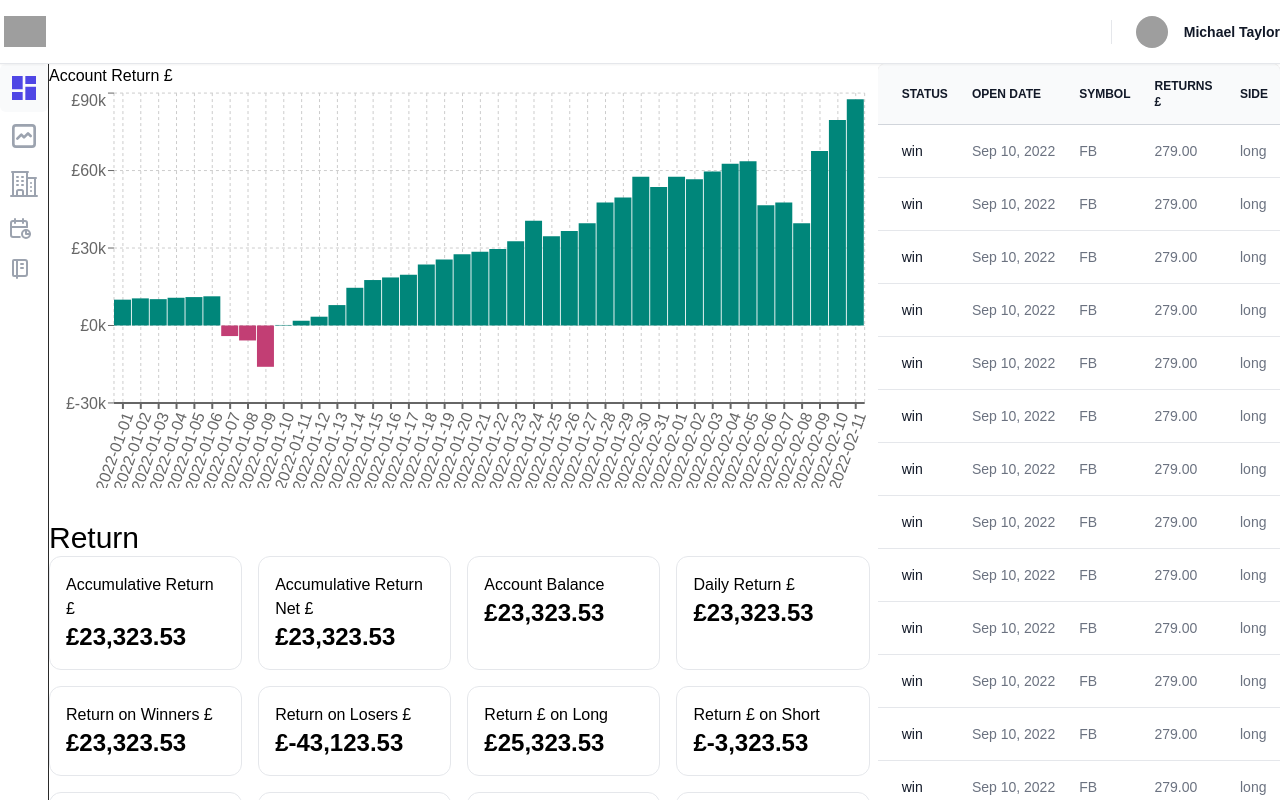
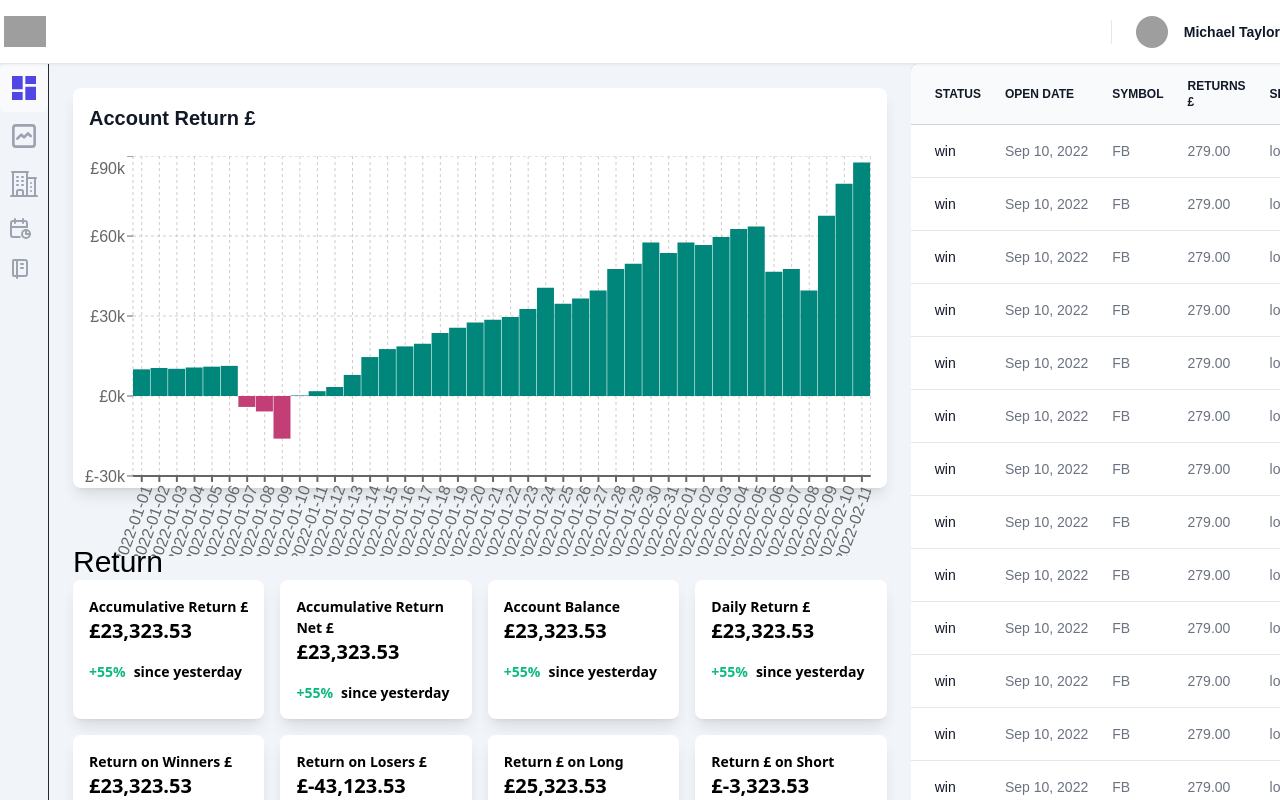
Before and after one commit to AurelianSpodarec/tradesmash-demo, a React (Vite) app: page /dashboard in a window 1280 px wide. Built offline with nearby package versions, Linux system fonts and the light colour scheme; grey boxes are pictures that could not be loaded.

Commit message:
update: Added some styling for boxes

```diff
--- a/src/views/components/StatBox.tsx
+++ b/src/views/components/StatBox.tsx
@@ -1,11 +1,22 @@
 function StatBox({ title, value }:StatBoxProps) {
     return (
-        <article className="overflow-hidden rounded-xl border border-gray-200">
-        <div className="p-4">
-            <div>
-                <h3>{title}</h3>
-                <span className="text-2xl font-semibold">£{value}</span>
+        <article className="relative flex flex-col min-w-0 break-words bg-white rounded-lg mb-6 xl:mb-0 shadow-lg">
+        <div className="flex-auto p-4">
+
+            <div className="mb-0 font-sans font-semibold leading-normal text-sm">
+
+                <div className="mb-4 flex flex-col">
+                    <span className="mb-0 font-sans font-semibold leading-normal dark:opacity-60 text-sm">{title}</span>
+                    <span className="text-xl font-bold">£{value}</span>
+                </div>
+
+                <p className="text-sm dark:opacity-60">
+                    <span className="mr-2 font-bold leading-normal text-sm text-emerald-500">+55%</span>
+                    <span>since yesterday</span>
+                </p>
+
             </div>
+
         </div>
         </article>
     )
--- a/src/views/pages/Dashboard/AccountPerformance.tsx
+++ b/src/views/pages/Dashboard/AccountPerformance.tsx
@@ -90,12 +90,16 @@ function AccountPerformance() {
 
 
   return (
-    <div className="h-[400px] w-full">
+    <div className="h-[400px] w-full bg-white relative flex flex-col min-w-0 break-words bg-white rounded-lg mb-6 xl:mb-0 shadow-lg">
+    <div className="h-full">
 
-        <h3>Account Return £</h3>
+        <div className="p-4">
+            <h3 className="mb-2 text-xl font-bold text-gray-900">Account Return £</h3>
+        </div>
 
+        <div className="h-full pr-4">
         <ResponsiveContainer>
-        <BarChart data={data} barCategoryGap={0}>
+        <BarChart data={data} barCategoryGap={0} margin={{ height: "220%" }}>
             <CartesianGrid yAxis={false}  strokeDasharray="3 3"/>
             <XAxis
                 dataKey="date"
@@ -117,7 +121,9 @@ function AccountPerformance() {
             </Bar>
         </BarChart>
         </ResponsiveContainer>
+        </div>
 
+    </div>
     </div>
     )
 }
--- a/src/views/pages/Dashboard/DashboardIndex.tsx
+++ b/src/views/pages/Dashboard/DashboardIndex.tsx
@@ -5,6 +5,7 @@ import GraphBox from "./GraphBox";
 import TradesSidebar from "./TradesSidebar";
 import TradingIndex from "./Trading/TradingIndex";
 import { ScalableContainer, ScalableContent, ScalableHeader } from './_components/ScalableCell';
+import StatBox from "@/views/components/StatBox";
 
 const data2 = [
     { date: '2022-01-01', accountValue: 10000 },
@@ -105,11 +106,14 @@ function DashboardIndex() {
     return (
         <LayoutDashboard>
 
-            <div className="grid grid-cols-12 space-x-2 h-full">
 
-                <div className="col-span-8 h-full w-full">
+            <div className="grid grid-cols-10 h-full">
+
+
+                <div className="col-span-7 h-full w-full pb-[64px]">
+                {/* <div className="p-6"> */}
                 <ScalableContainer>
-                <ScalableContent>
+                <ScalableContent className="p-6">
                     {/* <div className="relative overflow-auto h-full"> */}
 
                     <AccountPerformance />
@@ -118,34 +122,36 @@ function DashboardIndex() {
                         <h3 className="text-3xl">Return</h3>
 
                         <div className="grid sm:grid-cols-3 md:grid-cols-4 gap-4">
-                            <GraphBox title="Accumulative Return £" value="23,323.53" chart={data2} />
-                            <GraphBox title="Accumulative Return Net £" value="23,323.53" chart={data3} />
-                            <GraphBox title="Account Balance" value="23,323.53" chart="" />
-                            <GraphBox title="Daily Return £" value="23,323.53" chart="" />
+                            <StatBox title="Accumulative Return £" value="23,323.53" chart={data2} />
+                            <StatBox title="Accumulative Return Net £" value="23,323.53" chart={data3} />
+                            <StatBox title="Account Balance" value="23,323.53" chart="" />
+                            <StatBox title="Daily Return £" value="23,323.53" chart="" />
 
-                            <GraphBox title="Return on Winners £" value="23,323.53" chart="" />
-                            <GraphBox title="Return on Losers £" value="-43,123.53" chart="" />
-                            <GraphBox title="Return £ on Long" value="25,323.53" chart="" />
-                            <GraphBox title="Return £ on Short" value="-3,323.53" chart="" />
+                            <StatBox title="Return on Winners £" value="23,323.53" chart="" />
+                            <StatBox title="Return on Losers £" value="-43,123.53" chart="" />
+                            <StatBox title="Return £ on Long" value="25,323.53" chart="" />
+                            <StatBox title="Return £ on Short" value="-3,323.53" chart="" />
 
-                            <GraphBox title="Biggest Profit £" value="5,323.53" chart="" />
-                            <GraphBox title="Biggest Loss £" value="-1,323.53" chart="" />
-                            <GraphBox title="Profit/Loss Ratio" value="1.2:1" />
+                            <StatBox title="Biggest Profit £" value="5,323.53" chart="" />
+                            <StatBox title="Biggest Loss £" value="-1,323.53" chart="" />
+                            <StatBox title="Profit/Loss Ratio" value="1.2:1" />
 
 
 
-                            <GraphBox title="Biggest Profit £" value="5,323.53" chart="" />
-                            <GraphBox title="Biggest Loss £" value="-1,323.53" chart="" />
-                            <GraphBox title="Profit/Loss Ratio" value="1.2:1" />
+                            <StatBox title="Biggest Profit £" value="5,323.53" chart="" />
+                            <StatBox title="Biggest Loss £" value="-1,323.53" chart="" />
+                            <StatBox title="Profit/Loss Ratio" value="1.2:1" />
                         </div>
                     </div>
                     {/* </div> */}
 
                 </ScalableContent>
                 </ScalableContainer>
+                {/* </div> */}
+
                 </div>
 
-                <div className="col-span-4">
+                <div className="col-span-3">
                     <TradesSidebar />
                 </div>
             </div>
--- a/src/views/pages/Dashboard/Trading/TradingIndex.tsx
+++ b/src/views/pages/Dashboard/Trading/TradingIndex.tsx
@@ -65,10 +65,11 @@ function TradingIndex() {
     return (
         <LayoutDashboard>
         <ScalableContainer>
+        <div className="p-8">
 
 
-            <ScalableHeader>
-            <div className="sm:flex sm:items-center bg-white">
+
+            <div className="sm:flex sm:items-center bg-white z-10 relative">
                 <div className="sm:flex-auto">
                     <h1 className="text-base font-semibold leading-6 text-gray-900">Trades {fakeTradesData.length}</h1>
 
@@ -84,21 +85,6 @@ function TradingIndex() {
                 </button>
                 </div>
             </div>
-            <div>
-                {/* box */}
-            <div className="grid grid-cols-6 gap-4 mt-8">
-                <StatBox title="Total Gross P&L" value="£944.69" />
-                <StatBox title="Total Gross P&L" value="£944.69" />
-                <StatBox title="Total Gross P&L" value="£944.69" />
-                <StatBox title="Total Gross P&L" value="£944.69" />
-                <StatBox title="Total Gross P&L" value="£944.69" />
-                <StatBox title="Total Gross P&L" value="£944.69" />
-            </div>
-
-            </div>
-            </ScalableHeader>
-
-
 
             <ScalableContent>
             <div className="mt-8 flow-root">
@@ -251,6 +237,8 @@ function TradingIndex() {
             </div>
             </ScalableContent>
 
+
+        </div>
         </ScalableContainer>
         </LayoutDashboard>
     )
--- a/src/views/pages/Dashboard/_components/LayoutDashboard/LayoutDashboard.tsx
+++ b/src/views/pages/Dashboard/_components/LayoutDashboard/LayoutDashboard.tsx
@@ -9,7 +9,7 @@ function LayoutDashboard({ children, container }:LayoutDashboardProps) {
     }, [])
 
     return (
-        <div className="relative h-full">
+        <div className="relative h-full bg-[#f1f5f9]">
         <div className="relative h-screen overflow-hidden">
 
 
--- a/src/views/pages/Dashboard/_components/ScalableCell/ScalableContent.tsx
+++ b/src/views/pages/Dashboard/_components/ScalableCell/ScalableContent.tsx
@@ -1,6 +1,6 @@
-function ScalableContent({children}:any) {
+function ScalableContent({ children, className }:any) {
     return (
-        <div className="h-full">
+        <div className={`h-auto ${className}`}>
             {children}
         </div>
     )
```
